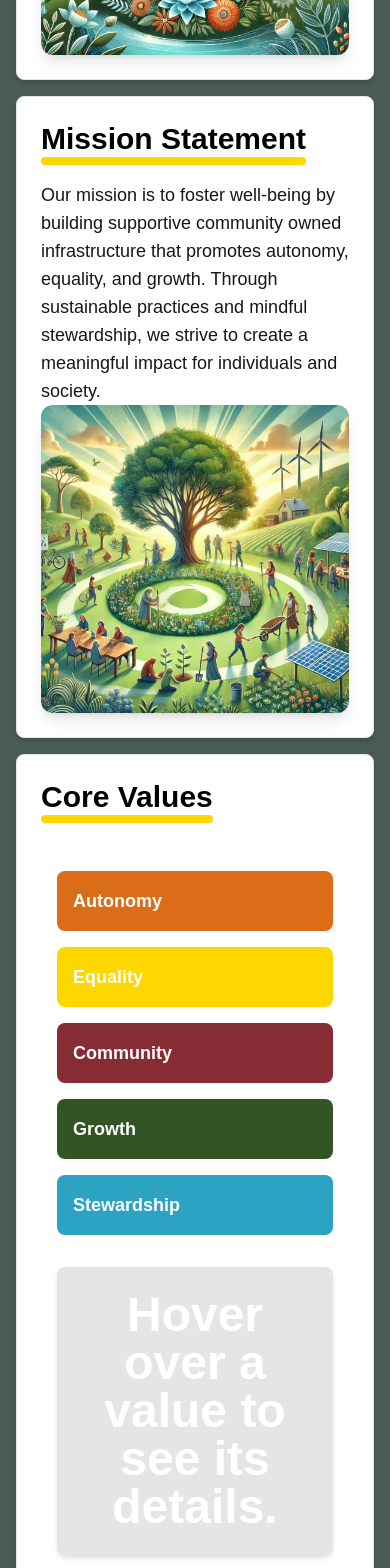
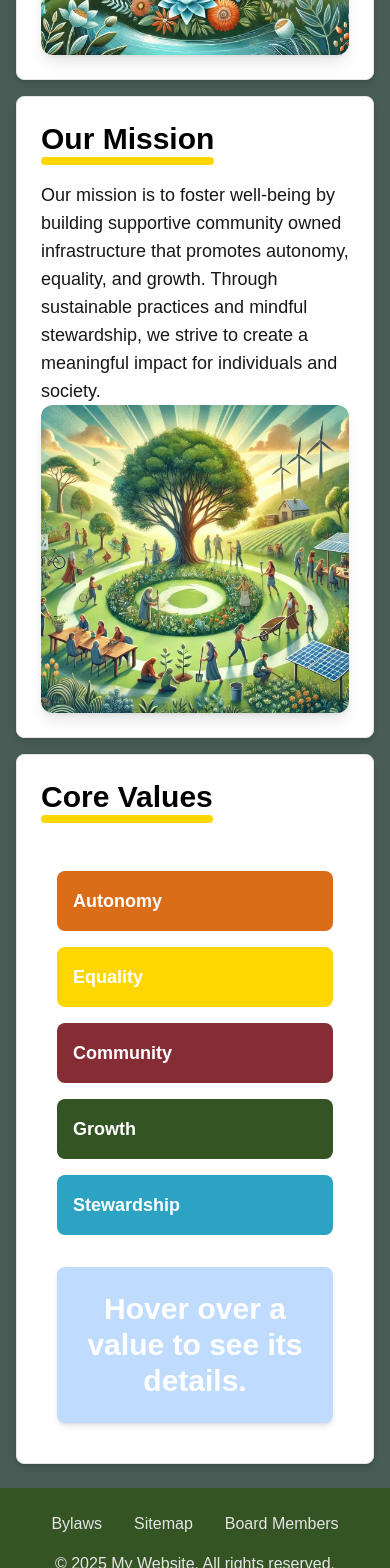
Before and after one commit to Jhemming93/well4ward_dev, a Next.js app: page /our_story in a window 390 px wide. Shown: the part 1480-3048 px from the top of the page. Built offline with nearby package versions, Linux system fonts and the light colour scheme.

Commit message:
core calues display update for mobile

```diff
--- a/pages/our_story/Core_Value_list.js
+++ b/pages/our_story/Core_Value_list.js
@@ -62,14 +62,14 @@ export default function CoreValuesList() {
         </div>
 
         {/* Value Description */}
-        <div className="flex-1 flex bg-gray p-6 rounded-lg shadow-md justify-center text-5xl font-bold text-white text-center w-full">
+        <div className="flex-1 flex bg-blue-200 p-6 rounded-lg shadow-md justify-center text-5xl font-bold text-white text-center w-full">
           {activeValue ? (
             <div className="self-center">
-              <p className={activeValue.fColor}>{activeValue.description}</p>
+              <p className={`${activeValue.fColor} text-3xl`}>{activeValue.description}</p>
             </div>
           ) : (
             <div className="self-center ">
-              <p className="text-gray-500">
+              <p className="text-gray-500 text-3xl">
                 Hover over a value to see its details.
               </p>
             </div>
--- a/pages/our_story/index.js
+++ b/pages/our_story/index.js
@@ -74,7 +74,7 @@ const pageTitles = {
     className: "pb-4 md:pb-0 md:self-center",
   },
   mission: {
-    title: "Mission Statement",
+    title: "Our Mission",
     subtitle:
       "Our mission is to foster well-being by building supportive community owned infrastructure that promotes autonomy, equality, and growth. Through sustainable practices and mindful stewardship, we strive to create a meaningful impact for individuals and society.",
     tag: "h3",
```
